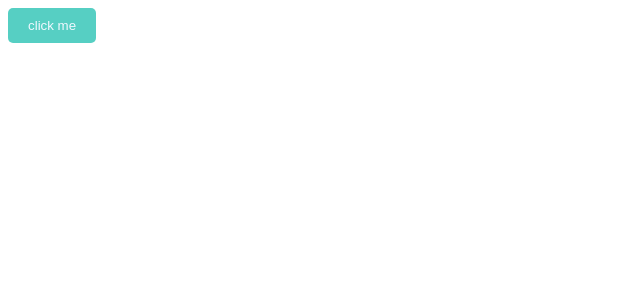
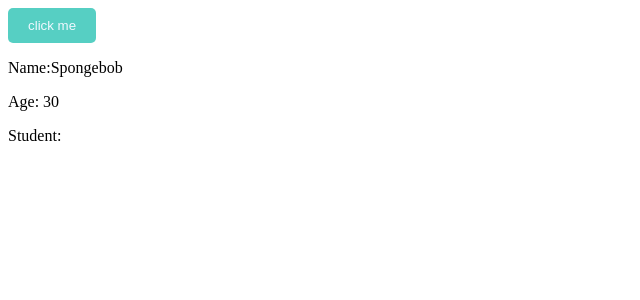
Before and after one commit to githoboman/2projy, a React (Vite) app: page / in a window 1280 px wide. Shown: the top 300 px of the page, without its empty margins (0-640 px from the left). Built offline with nearby package versions, Linux system fonts and the light colour scheme.

Commit message:
guuun men commit

```diff
--- a/src/App.jsx
+++ b/src/App.jsx
@@ -1,10 +1,13 @@
+/* eslint-disable no-unused-vars */
 /* import Card from './Card.jsx' */
 import Button from "./Button.jsx";
+import Student from "./Student.jsx"
 
 function App() {
   return (
     <>
       <Button />
+      <Student name = "Spongebob" age = "30"/>
       {/* <Card></Card>
     <Card></Card>
     <Card></Card> */}
--- /dev/null
+++ b/src/Student.jsx
@@ -0,0 +1,17 @@
+
+
+function Student (props) {
+    return (
+        <div>
+            <p>
+                Name:{props.name}
+            </p>
+            <p>Age: {props.age} </p>
+            <p>Student: {props.student} </p>
+        </div>
+    );
+
+
+}
+export default Student
+/* props is a giong to be a javascript object */
```
Also changed, not shown: public/.txt.
